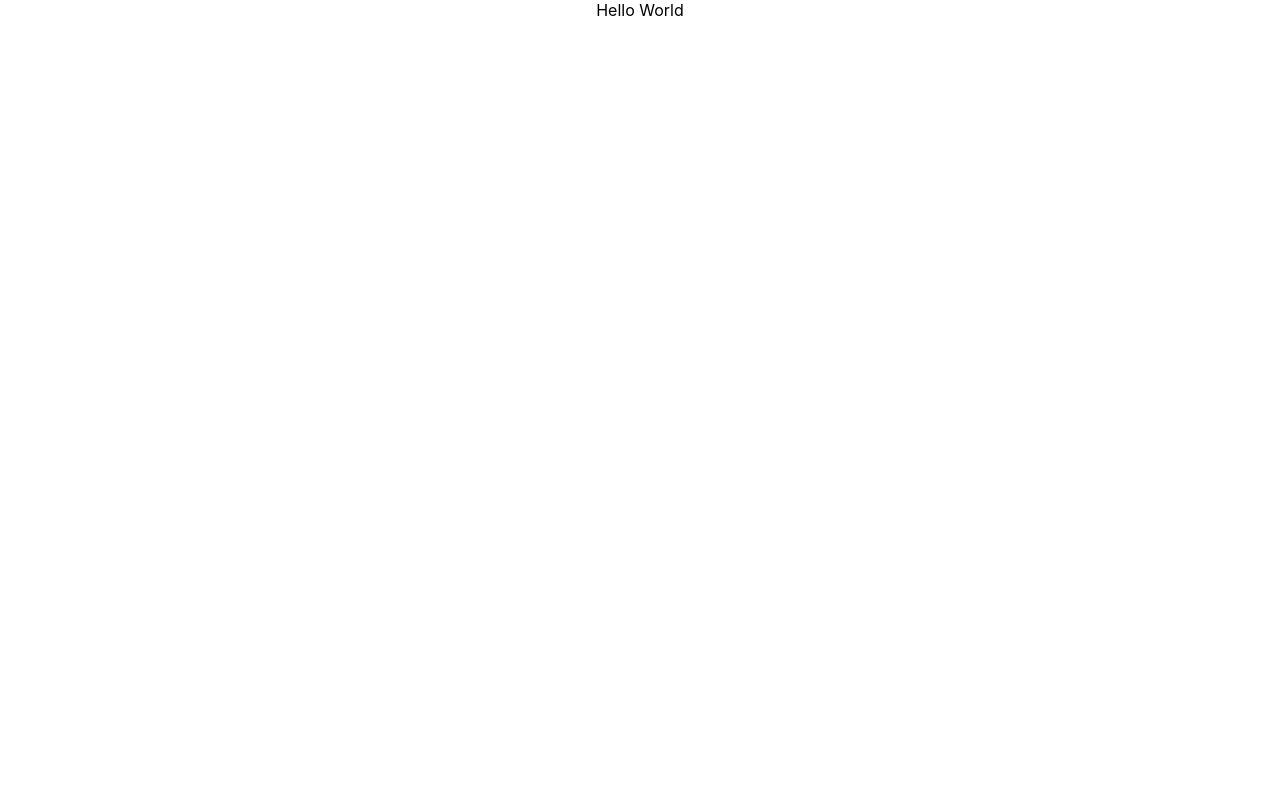
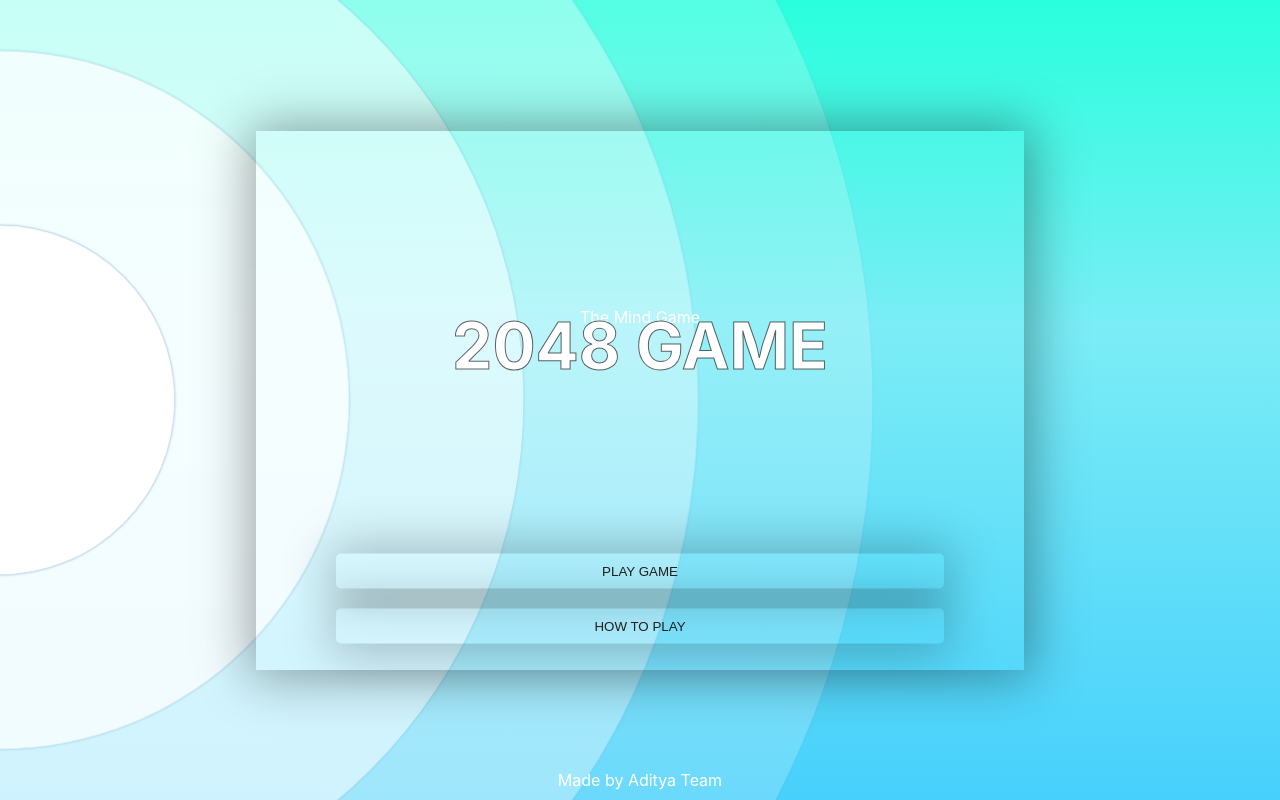
Before and after one commit to swarajspatil158/React-2048-hackathon, a React (Create React App) app: page / in a window 1280 px wide. Built offline with nearby package versions, Linux system fonts and the light colour scheme.

Commit message:
landing page

```diff
--- a/src/App.js
+++ b/src/App.js
@@ -1,9 +1,14 @@
 import './App.css';
+// import Landing from './components/Landing.jsx';
+// import "./components/Landing.css";
+
+import Landing1 from './components/Landing1.jsx';
+import "./components/Landing1.css";
 
 function App() {
   return (
     <div className="App">
-      Hello World
+    <Landing1/>
     </div>
   );
 }
--- /dev/null
+++ b/src/components/Landing.css
@@ -0,0 +1,73 @@
+:root{
+    --button-Color:#ffffff;
+}
+*{
+    margin: 0;
+    padding:0;
+    color:white;
+}
+body{
+    display:flex;
+    flex-direction:column;
+    align-items: center;
+    min-height:100vh;
+    background:#1f1f1f;
+}
+.heart{
+    position:fixed;
+    top:-1vh;
+    font-size:2rem;
+    transform: translateY(0);
+    animation:fall 1s linear;
+    z-index:-1;
+    font-family: Poppins;
+    font-weight: 700;
+    color:white;
+    opacity: 0.3;
+}
+@keyframes fall {
+    to{
+        transform:translateY(105vh);
+    }
+}
+
+header{
+    margin:20vh 0;
+}
+header h1{
+    font-size:4em;
+    margin-top: -20px;
+}
+
+.mainTab{
+    display:flex;
+    flex-direction: column;
+}
+.mainTab button{
+    padding:10px;
+    margin:10px 0;
+    background:var(--button-Color);
+    outline: none;
+    border:none;
+    cursor:pointer;
+    box-shadow: 1px 1px 50px 6px rgba(0,0,0,0.27);
+-webkit-box-shadow: 1px 1px 50px 6px rgba(0,0,0,0.27);
+-moz-box-shadow: 1px 1px 50px 6px rgba(0,0,0,0.27);
+color: #1f1f1f;
+    text-decoration: bold;
+    border-radius:5px;
+}
+.mainTab button:hover{
+    color:white;
+    background-color:#000000;
+}
+
+
+footer{
+    position: fixed;
+    left: 0;
+    bottom: 0;
+    width:100%;
+    height:50px;
+    padding:30px;
+}
--- /dev/null
+++ b/src/components/Landing.jsx
@@ -0,0 +1,37 @@
+const Landing = () => {
+    function showHeart() {
+        const heart = document.createElement("div");
+        heart.innerText = ["2","4","8","16","32","64"][Math.floor(Math.random()*6)];
+        heart.classList.add("heart");
+        heart.style.transform = `scale(${Math.random()*5})`;
+        heart.style.left = Math.random() * 100 + "vw";
+        heart.style.animationDuration = Math.random() + 2 + 3 + "s";
+        document.body.appendChild(heart);
+        setTimeout(() => {
+            heart.remove();
+        },4000);
+    }
+
+    setInterval(() => {
+        showHeart();
+    }, 5000);
+    return (<>
+
+        <header>
+            <span>The Mind Game</span>
+            <h1>2048 GAME</h1>
+        </header>
+
+        <div className="mainTab">
+            <button>PLAY GAME</button>
+            <button>HOW TO PLAY</button>
+        </div>
+
+        <footer>
+            Made by Aditya Team
+        </footer>
+
+    </>)
+}
+
+export default Landing;
--- /dev/null
+++ b/src/components/Landing1.css
@@ -0,0 +1,153 @@
+/*to rem*/
+*{
+  color:rgb(255, 255, 255);
+}
+
+body{
+  /* background: #3399ff; */
+background: rgb(40,200,251);
+background: -moz-linear-gradient(0deg, rgba(40,200,251,0.8547794117647058) 0%, rgba(96,233,244,0.8295693277310925) 59%, rgba(0,255,214,0.8379726890756303) 100%);
+background: -webkit-linear-gradient(0deg, rgba(40,200,251,0.8547794117647058) 0%, rgba(96,233,244,0.8295693277310925) 59%, rgba(0,255,214,0.8379726890756303) 100%);
+background: linear-gradient(0deg, rgba(40,200,251,0.8547794117647058) 0%, rgba(96,233,244,0.8295693277310925) 59%, rgba(0,255,214,0.8379726890756303) 100%);
+filter: progid:DXImageTransform.Microsoft.gradient(startColorstr="#28c8fb",endColorstr="#00ffd6",GradientType=1);
+}
+
+.ripple-background{
+    position:relative;
+    overflow:hidden;
+    height:100vh;
+    width:100vw;
+}
+
+.circle{
+  position: absolute;
+  border-radius: 50%;
+  background: white;
+  animation: ripple 15s infinite;
+  box-shadow: 0px 0px 1px 0px #508fb9;
+}
+
+.small{
+  width: 20vh;
+  height: 20vh;
+  left: -10vh;
+  top: 40vh;
+}
+
+.medium{
+  width: 40vh;
+  height: 40vh;
+  left: -20vh;
+  top:30vh;
+}
+
+.large{
+  width: 60vh;
+  height: 60vh;
+  left: -30vh;
+  top: 20vh;
+}
+
+.xlarge{
+  width: 80vh;
+  height: 80vh;
+  left: -40vh;
+  top: 10vh;
+}
+
+.xxlarge{
+  width: 100vh;
+  height: 100vh;
+  left: -50vh;
+  top: 0vh;
+}
+
+.shade1{
+  opacity: 0.2;
+}
+.shade2{
+  opacity: 0.35;
+}
+
+.shade3{
+  opacity: 0.5;
+}
+
+.shade4{
+  opacity: 0.7;
+}
+
+.shade5{
+  opacity: 1;
+}
+
+@keyframes ripple{
+  0%{
+    transform: scale(1.8);
+  }
+
+  50%{
+    transform: scale(2.2);
+  }
+
+  100%{
+    transform: scale(1.8);
+  }
+}
+
+.pageContent{
+    position: absolute;
+    left:50%;
+    top:50%;
+    transform: translate(-50%,-50%);
+    box-shadow: 1px 1px 50px 6px rgba(0,0,0,0.37);
+-webkit-box-shadow: 1px 1px 50px 6px rgba(0,0,0,0.37);
+-moz-box-shadow: 1px 1px 50px 6px rgba(0,0,0,0.37);
+  padding:2vh 10vh;
+}
+
+
+header{
+    margin:20vh 0;
+}
+header h1{
+    font-size:4em;
+    margin-top: -20px;
+    -webkit-text-stroke: 1px rgba(0, 0, 0, 0.61);
+}
+
+.mainTab{
+    display:flex;
+    flex-direction: column;
+
+}
+.mainTab button{
+    padding:10px;
+    margin:10px 0;
+    background:var(--button-Color);
+    outline: none;
+    border:none;
+    cursor:pointer;
+    box-shadow: 1px 1px 50px 6px rgba(0,0,0,0.27);
+-webkit-box-shadow: 1px 1px 50px 6px rgba(0,0,0,0.27);
+-moz-box-shadow: 1px 1px 50px 6px rgba(0,0,0,0.27);
+color: #1f1f1f;
+    text-decoration: bold;
+    border-radius:5px;
+}
+.mainTab button:hover{
+    color:white;
+    background-color:#c09215;
+}
+
+.pageContent{
+  width:60vw;
+}
+footer{
+    position: fixed;
+    left: 0;
+    bottom: 0;
+    width:100%;
+    height:50px;
+    padding:30px;
+}
--- /dev/null
+++ b/src/components/Landing1.jsx
@@ -0,0 +1,30 @@
+const Landing1 = () => {
+    return(<>
+        <div className='ripple-background'>
+            <div className='circle xxlarge shade1'></div>
+            <div className='circle xlarge shade2'></div>
+            <div className='circle large shade3'></div>
+            <div className='circle medium shade4'></div>
+            <div className='circle small shade5'></div>
+        </div>
+        <div className="pageContent">
+            <header>
+                <span>The Mind Game</span>
+                <h1>2048 GAME</h1>
+            </header>
+
+            <div className="mainTab">
+                <button>PLAY GAME</button>
+                <button>HOW TO PLAY</button>
+            </div>
+
+
+        </div>
+        <footer>
+            Made by Aditya Team
+        </footer>
+
+    </>)
+}
+
+export default Landing1;
```
